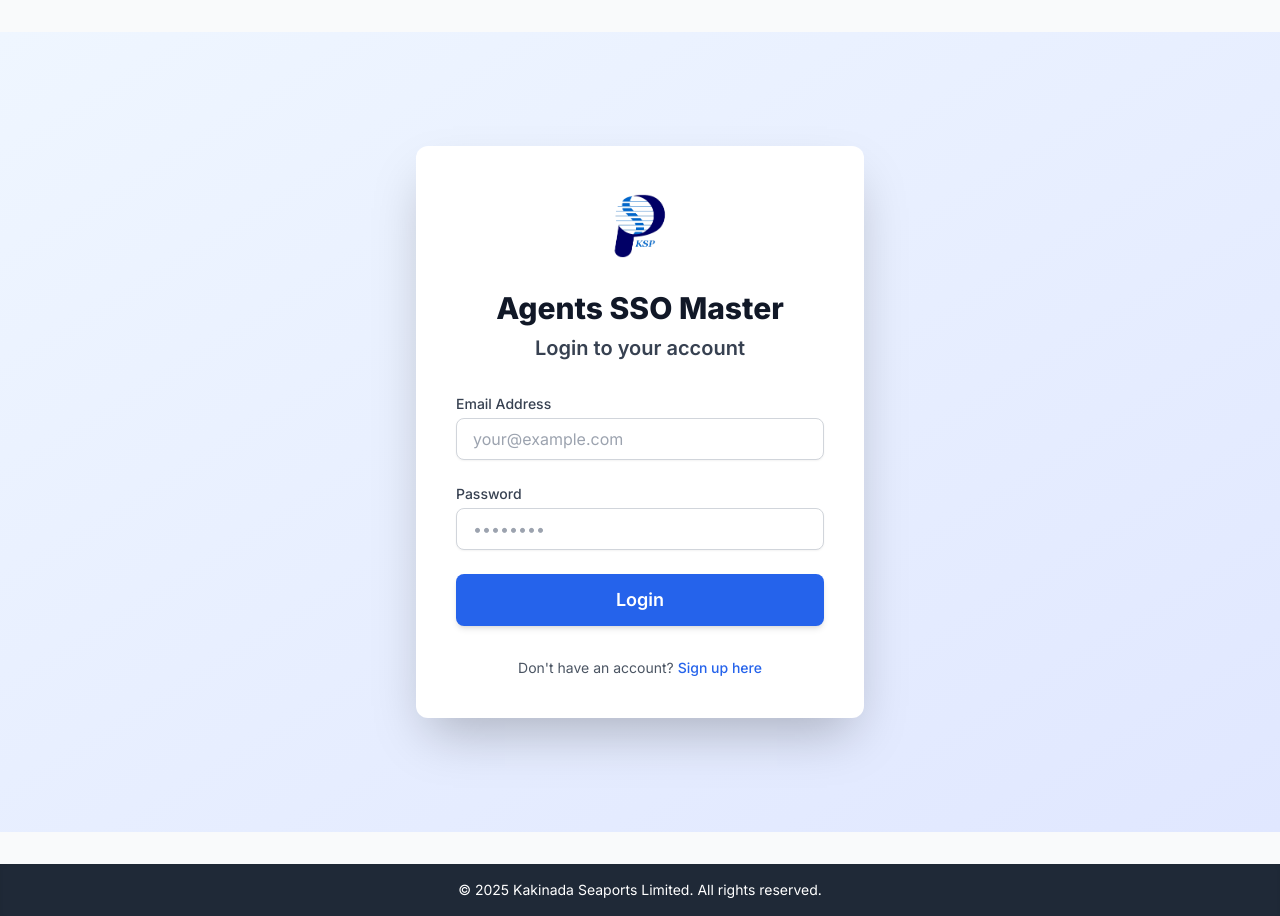
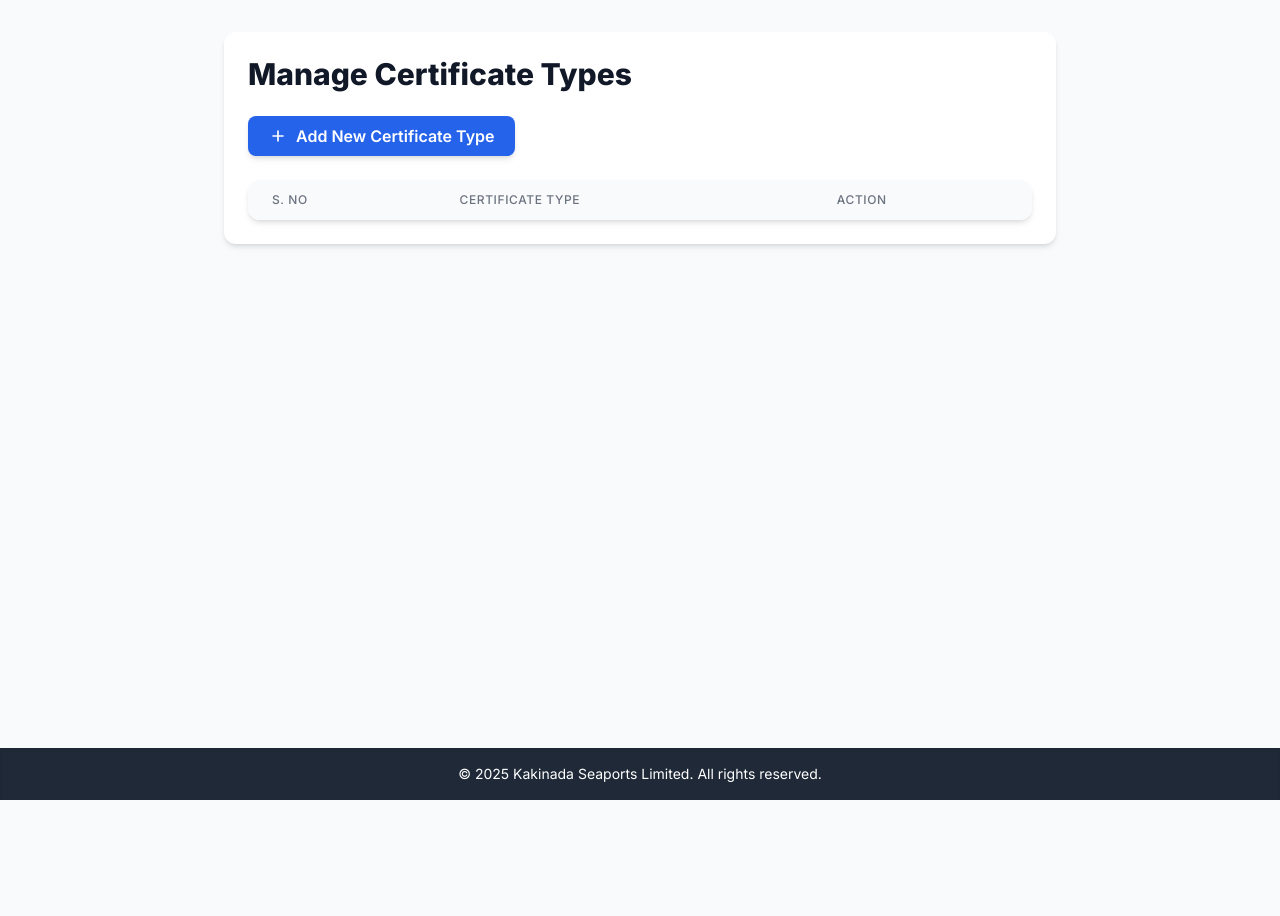
Before and after one commit to Ashmit12092000/certificatevalidator, a Flask app: page /login in a window 1280 px wide. After the commit the page ends 800 px from the top, so only its background shows below. Run offline with Flask 3, Linux system fonts and the light colour scheme; lists and menus that the app fills with data are empty; some libraries are stand-ins or nearby versions.

Commit message:
Update login.html

```diff
--- a/templates/login.html
+++ b/templates/login.html
@@ -1,50 +1,72 @@
 {% extends "base.html" %}
-{% block title %}Login – Agents SSO Master{% endblock %}
+{% block title %}Manage Certificate Types{% endblock %}
+
 {% block content %}
-<div class="min-h-screen flex items-center justify-center bg-gradient-to-br from-blue-50 to-indigo-100 p-4">
-  <div class="bg-white p-8 sm:p-10 rounded-xl shadow-2xl w-full max-w-md transform transition-all duration-300 hover:scale-105">
-    <div class="flex justify-center mb-6">
-      <img src="{{ url_for('static', filename='logo.png') }}" alt="Kakinada Seaports Limited Logo" class="h-20 w-auto">
+<div class="max-w-4xl mx-auto px-4 sm:px-6 lg:px-8">
+    <div class="bg-white p-6 rounded-xl shadow-md mb-8">
+        <h1 class="text-3xl font-extrabold text-gray-900 mb-6">Manage Certificate Types</h1>
+
+        <!-- Add Certificate Type Form Trigger -->
+        <button type="button" onclick="document.getElementById('addCertTypeModal').classList.remove('hidden')"
+                class="flex items-center px-5 py-2 bg-blue-600 text-white font-semibold rounded-lg shadow-md hover:bg-blue-700 transition duration-200 ease-in-out transform hover:scale-105 mb-6">
+            <svg class="w-5 h-5 mr-2" fill="none" stroke="currentColor" viewBox="0 0 24 24" xmlns="http://www.w3.org/2000/svg"><path stroke-linecap="round" stroke-linejoin="round" stroke-width="2" d="M12 6v6m0 0v6m0-6h6m-6 0H6"></path></svg>
+            Add New Certificate Type
+        </button>
+
+        <!-- Certificate Type Table -->
+        <div class="bg-white rounded-xl shadow-md overflow-hidden">
+            <table class="min-w-full divide-y divide-gray-200">
+                <thead class="bg-gray-50">
+                    <tr>
+                        <th scope="col" class="px-6 py-3 text-left text-xs font-medium text-gray-500 uppercase tracking-wider">S. No</th>
+                        <th scope="col" class="px-6 py-3 text-left text-xs font-medium text-gray-500 uppercase tracking-wider">Certificate Type</th>
+                        <th scope="col" class="px-6 py-3 text-left text-xs font-medium text-gray-500 uppercase tracking-wider">Action</th>
+                    </tr>
+                </thead>
+                <tbody class="bg-white divide-y divide-gray-200">
+                    {% for cert in cert_types %}
+                    <tr class="hover:bg-gray-50 transition duration-150 ease-in-out">
+                        <td class="px-6 py-4 whitespace-nowrap text-sm font-medium text-gray-900">{{ loop.index }}</td>
+                        <td class="px-6 py-4 whitespace-nowrap text-sm text-gray-700">{{ cert['name'] }}</td>
+                        <td class="px-6 py-4 whitespace-nowrap text-sm">
+                            <form method="POST" action="{{ url_for('delete_certificate_type') }}" onsubmit="return confirm('Are you sure you want to delete this certificate type? This will also remove all associated certificates if it is an auto-detected type.')">
+                                <input type="hidden" name="name" value="{{ cert['name'] }}">
+                                <input type="hidden" name="source" value="{{ cert['source'] }}">
+                                <button type="submit" class="text-red-600 hover:text-red-800 font-medium transition duration-200">
+                                    Delete
+                                </button>
+                            </form>
+                        </td>
+                    </tr>
+                    {% endfor %}
+                </tbody>
+            </table>
+        </div>
     </div>
+</div>
 
-    <h1 class="text-center text-3xl font-extrabold text-gray-900 mb-2">
-        Agents SSO Master
-    </h1>
-    <h2 class="text-center text-xl font-semibold text-gray-700 mb-8">Login to your account</h2>
-
-    {% with messages = get_flashed_messages(with_categories=true) %}
-      {% if messages %}
-        <div class="mb-6 space-y-3">
-          {% for category, msg in messages %}
-            <div class="p-3 rounded-lg text-sm font-medium
-              {{ 'bg-green-100 text-green-800 border border-green-200' if category == 'success' else 'bg-red-100 text-red-800 border border-red-200' }}">
-              {{ msg }}
-            </div>
-          {% endfor %}
+<!-- Add Certificate Type Modal (renamed from addCertModal to avoid conflict with dashboard modal) -->
+<div id="addCertTypeModal" class="fixed inset-0 bg-black bg-opacity-50 flex items-center justify-center hidden z-50 p-4">
+    <div class="bg-white rounded-xl shadow-2xl p-8 w-full max-w-md transform transition-all duration-300 scale-100 opacity-100">
+      <h2 class="text-2xl font-bold text-gray-900 mb-6">Add New Certificate Type</h2>
+      <form action="/add-cert-type" method="POST" class="space-y-5">
+        <div>
+          <label for="cert_name" class="block text-sm font-medium text-gray-700 mb-1">Certificate Name</label>
+          <input type="text" name="cert_name" id="cert_name" placeholder="e.g., C&F Agent" required
+                 class="w-full px-4 py-2 border border-gray-300 rounded-lg shadow-sm focus:outline-none focus:ring-blue-500 focus:border-blue-500 transition duration-150"/>
         </div>
-      {% endif %}
-    {% endwith %}
-
-    <form action="{{ url_for('login') }}" method="POST" class="space-y-6">
-      <div>
-        <label for="email" class="block text-sm font-medium text-gray-700 mb-1">Email Address</label>
-        <input type="email" name="email" id="email" placeholder="your@example.com" required
-               class="w-full px-4 py-2 border border-gray-300 rounded-lg shadow-sm focus:ring-blue-500 focus:border-blue-500 transition duration-150 ease-in-out"/>
-      </div>
-      <div>
-        <label for="password" class="block text-sm font-medium text-gray-700 mb-1">Password</label>
-        <input type="password" name="password" id="password" placeholder="••••••••" required
-               class="w-full px-4 py-2 border border-gray-300 rounded-lg shadow-sm focus:ring-blue-500 focus:border-blue-500 transition duration-150 ease-in-out"/>
-      </div>
-
-      <button type="submit" class="w-full bg-blue-600 text-white py-3 px-4 rounded-lg font-semibold text-lg shadow-md hover:bg-blue-700 transition duration-200 ease-in-out transform hover:scale-105">
-        Login
-      </button>
-    </form>
-
-    <p class="mt-8 text-center text-sm text-gray-600">
-      Don't have an account? <a href="{{ url_for('signup') }}" class="text-blue-600 hover:text-blue-800 font-medium transition duration-200">Sign up here</a>
-    </p>
-  </div>
+        <div class="flex justify-end space-x-3">
+          <button type="button"
+                  onclick="document.getElementById('addCertTypeModal').classList.add('hidden')"
+                  class="px-5 py-2 rounded-lg border border-gray-300 text-gray-700 font-semibold hover:bg-gray-100 transition duration-200">
+            Cancel
+          </button>
+          <button type="submit"
+                  class="px-5 py-2 bg-blue-600 text-white font-semibold rounded-lg shadow-md hover:bg-blue-700 transition duration-200">
+            Add Type
+          </button>
+        </div>
+      </form>
+    </div>
 </div>
 {% endblock %}
```
